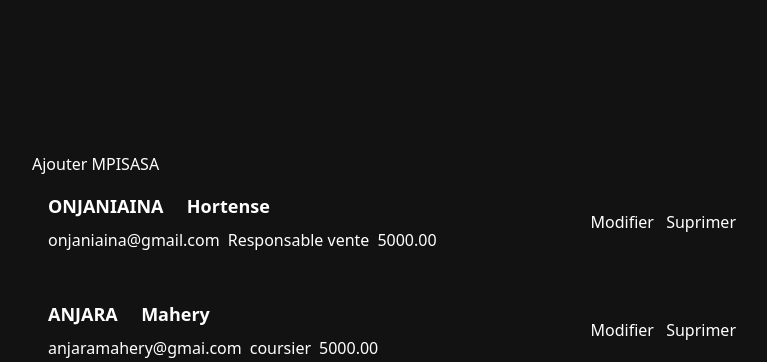
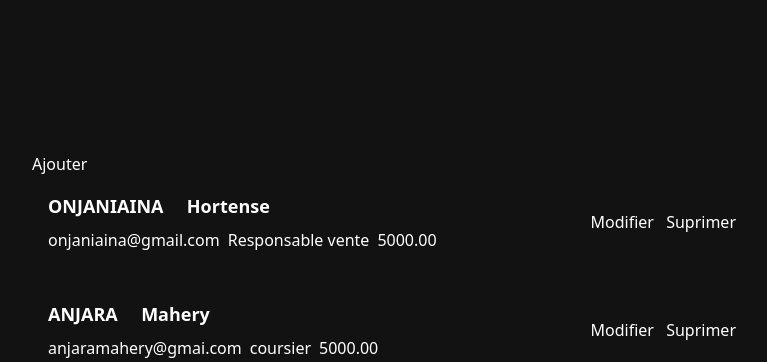
Before and after one commit to yandriniainarakotondrazaka/GestionEmploye, a Django app: page / in a window 1280 px wide. Shown: the top 362 px of the page, without its empty margins (248-1015 px from the left). Run offline with Django 5.2, Linux system fonts and the light colour scheme; data comes from the database, SQL or seed files in the repository; some libraries are stand-ins or nearby versions.

Commit message:
Update list.html

```diff
--- a/employe/templates/employe/list.html
+++ b/employe/templates/employe/list.html
@@ -2,7 +2,7 @@
 {% block content %}
  <div class="w-full bg-base-200">
     <div>
-        <a href="{% url 'ajouter_employe' %}" class="btn btn-primary w-full"> Ajouter MPISASA</a>
+        <a href="{% url 'ajouter_employe' %}" class="btn btn-primary w-full"> Ajouter</a>
     </div>
     <div class="space-y-4 w-full">
         {% for emp in employe %}
```
